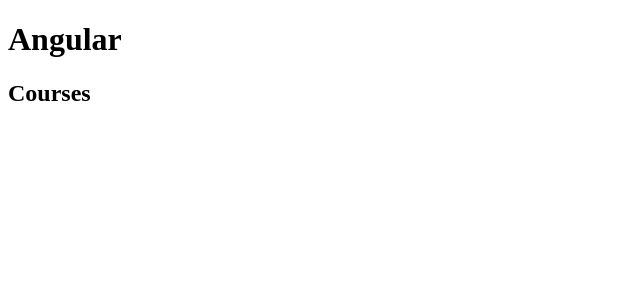
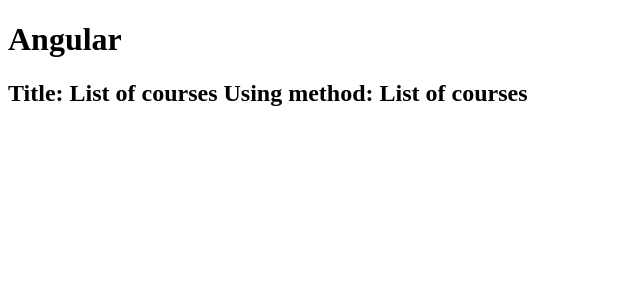
Before and after one commit to ranjennaidu21/angular-crash-sample, an Angular app: page / in a window 1280 px wide. Shown: the top 300 px of the page, without its empty margins (0-640 px from the left). Built offline with nearby package versions, Linux system fonts and the light colour scheme.

Commit message:
templates

```diff
--- a/src/app/app.module.ts
+++ b/src/app/app.module.ts
@@ -2,9 +2,9 @@
 import { NgModule } from '@angular/core';
 
 import { AppComponent } from './app.component';
-//take note that here we dont say as './course.component.ts'
+//take note that here we dont say as './courses.component.ts'
 //name of file without extension
-import { CoursesComponent } from './course.component';
+import { CoursesComponent } from './courses.component';
 import { CourseComponent } from './course/course.component';
 
 @NgModule({
--- a/src/app/course.component.ts
+++ b/src/app/courses.component.ts
@@ -9,10 +9,16 @@
     //<div id="courses"> selector will be "#courses"
     //here we want to refer to element called course
     selector: 'courses', // <courses>
-    template: '<h2>Courses</h2>' //html markup
+
+    //data-binding using {{}} will render dynamically: when title value changes , the view automatically notified and changes
+    template: '<h2>{{ "Title: " + title + " Using method: " + getTitle()}}</h2>' //html markup
 })
 export class CoursesComponent{
+    title = "List of courses";
 
+    getTitle(){
+        return this.title;
+    }
 }
 
 //once done need to add this component in app.module.ts declaration
```
